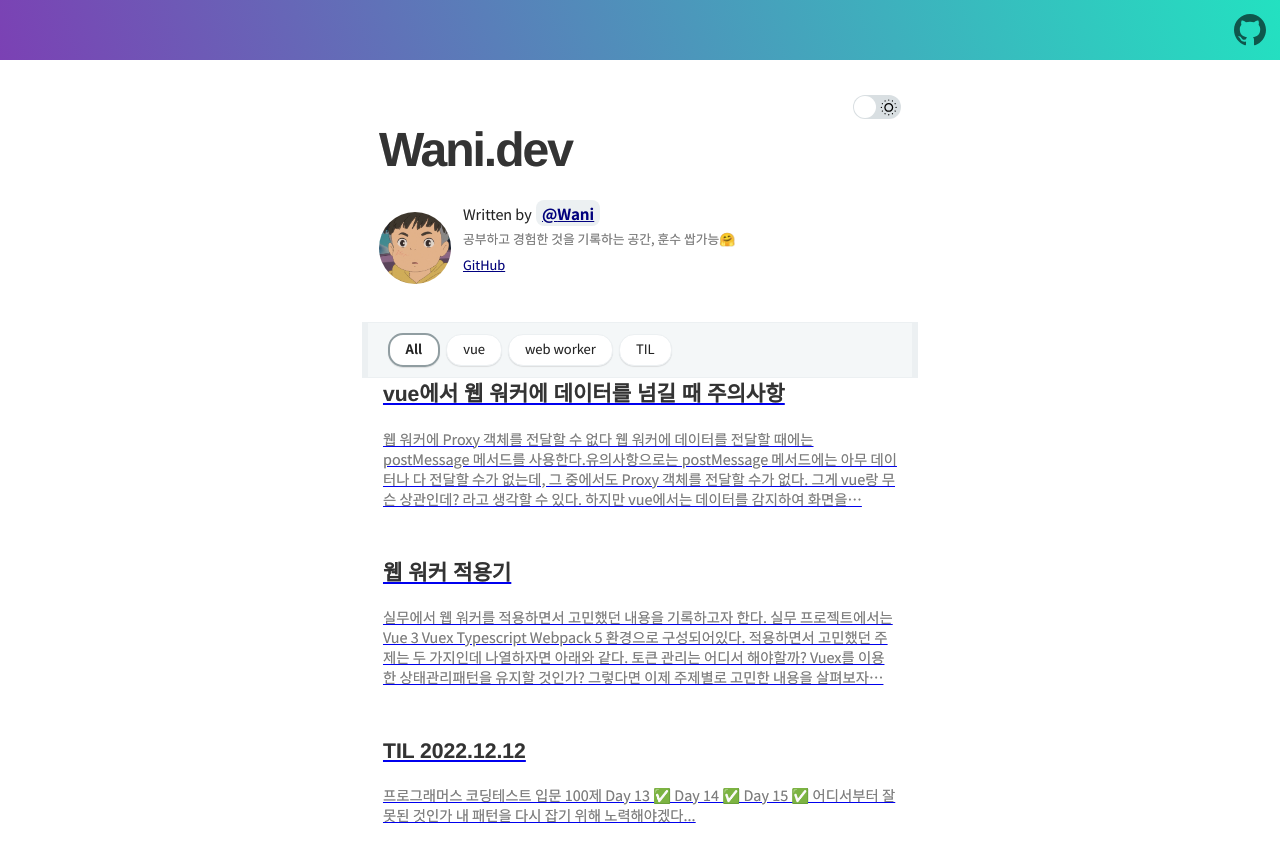
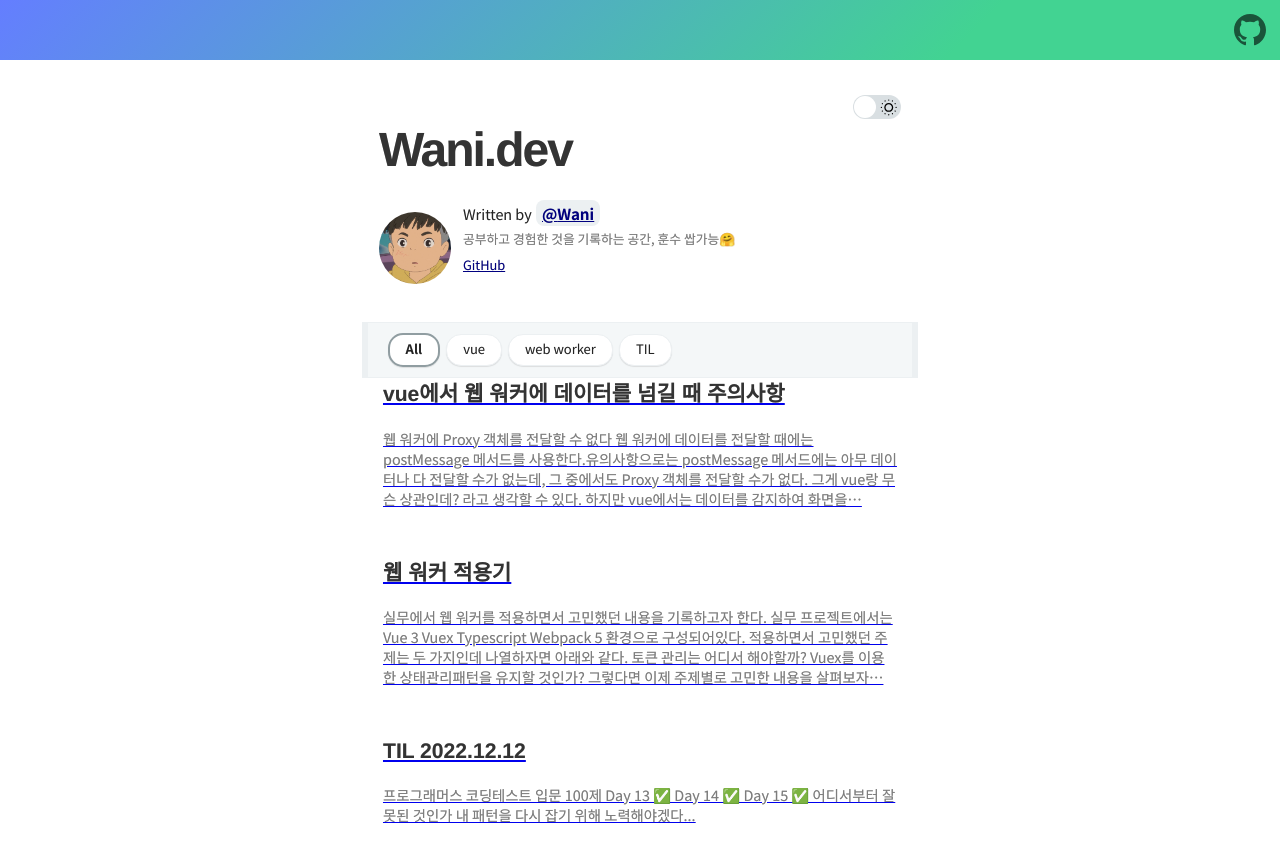
Before and after one commit to b-wani/Wani.dev2, a Gatsby site: page / in a window 1280 px wide. Shown: the top 864 px of the page. Built offline with nearby package versions, Linux system fonts and the light colour scheme; Gatsby itself is replaced by a stand-in of ours; some packages are replaced by stand-ins of ours; what typography-theme-github would draw is missing.

Commit message:
fix: change header color

```diff
--- a/src/styles/variables.scss
+++ b/src/styles/variables.scss
@@ -1,5 +1,5 @@
 // app
-$theme-gradient: linear-gradient(72deg, #7B41B4, #23e1c1);
+$theme-gradient: linear-gradient(315deg, #42d392 25%, #647eff);
 $top-header-text-color: #fff;
 
 /**
```
